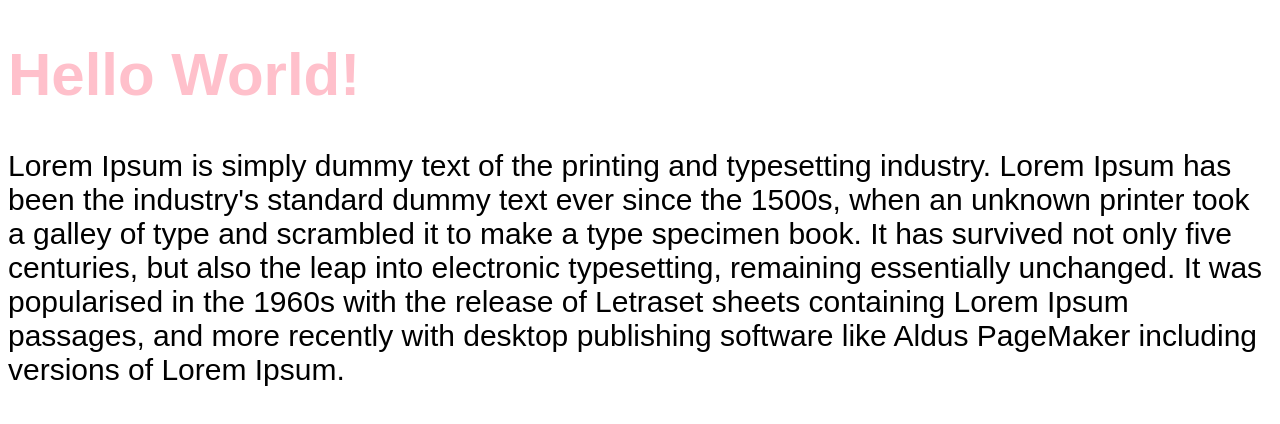
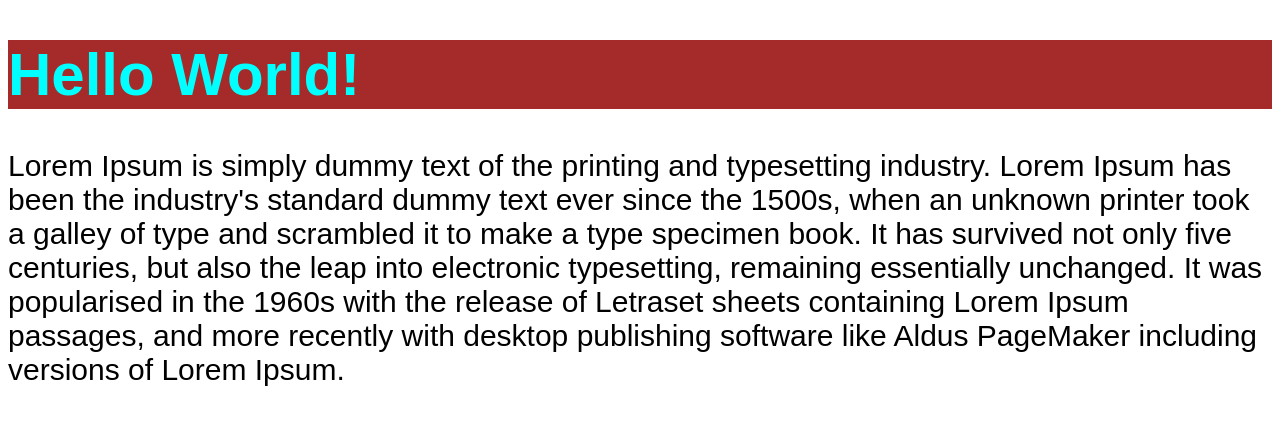
Before and after one commit to raffaela09/chronos-pomodoro, a React (Vite) app: page / in a window 1280 px wide. Shown: the top 424 px of the page. Built offline with nearby package versions, Linux system fonts and the light colour scheme.

Commit message:
Import css modules file

```diff
--- a/src/App.tsx
+++ b/src/App.tsx
@@ -1,3 +1,5 @@
+import { Heading } from './components/Heading';
+
 import './styles/global.css';
 import './styles/theme.css';
 
@@ -20,7 +22,7 @@
   console.log('Oi');
   return (
     <>
-      <h1>Hello World!</h1>
+      <Heading />
       <p>
         Lorem Ipsum is simply dummy text of the printing and typesetting
         industry. Lorem Ipsum has been the industry's standard dummy text ever
--- /dev/null
+++ b/src/components/Heading.module.css
@@ -0,0 +1,6 @@
+.heading {
+  background: brown;
+}
+.cyan {
+  color: cyan;
+}
--- /dev/null
+++ b/src/components/Heading.tsx
@@ -0,0 +1,8 @@
+import styles from './Heading.module.css';
+//nao pode se utilizar class como se faz em html puro, pq é reservado pro ts
+//olhando assim, nao da pra saber qual classe existe, é necessario olhar no arquivo qual existe
+//pra isso, utiliza a extensao css modules, que permite ver quais extensoes existem
+//permite concatenar dentro do class name
+export function Heading() {
+  return <h1 className={`${styles.heading} ${styles.cyan}`}>Hello World!</h1>;
+}
```
